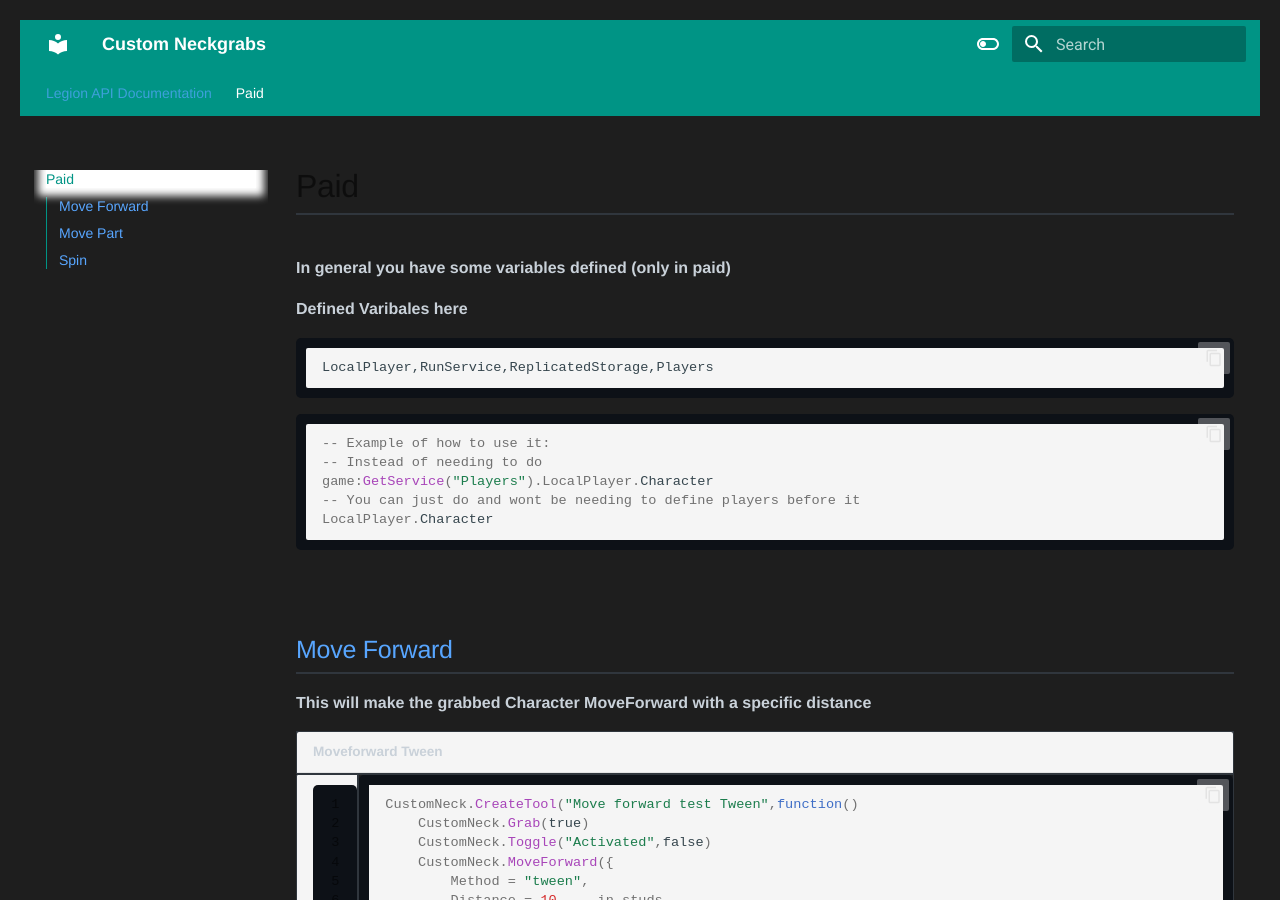
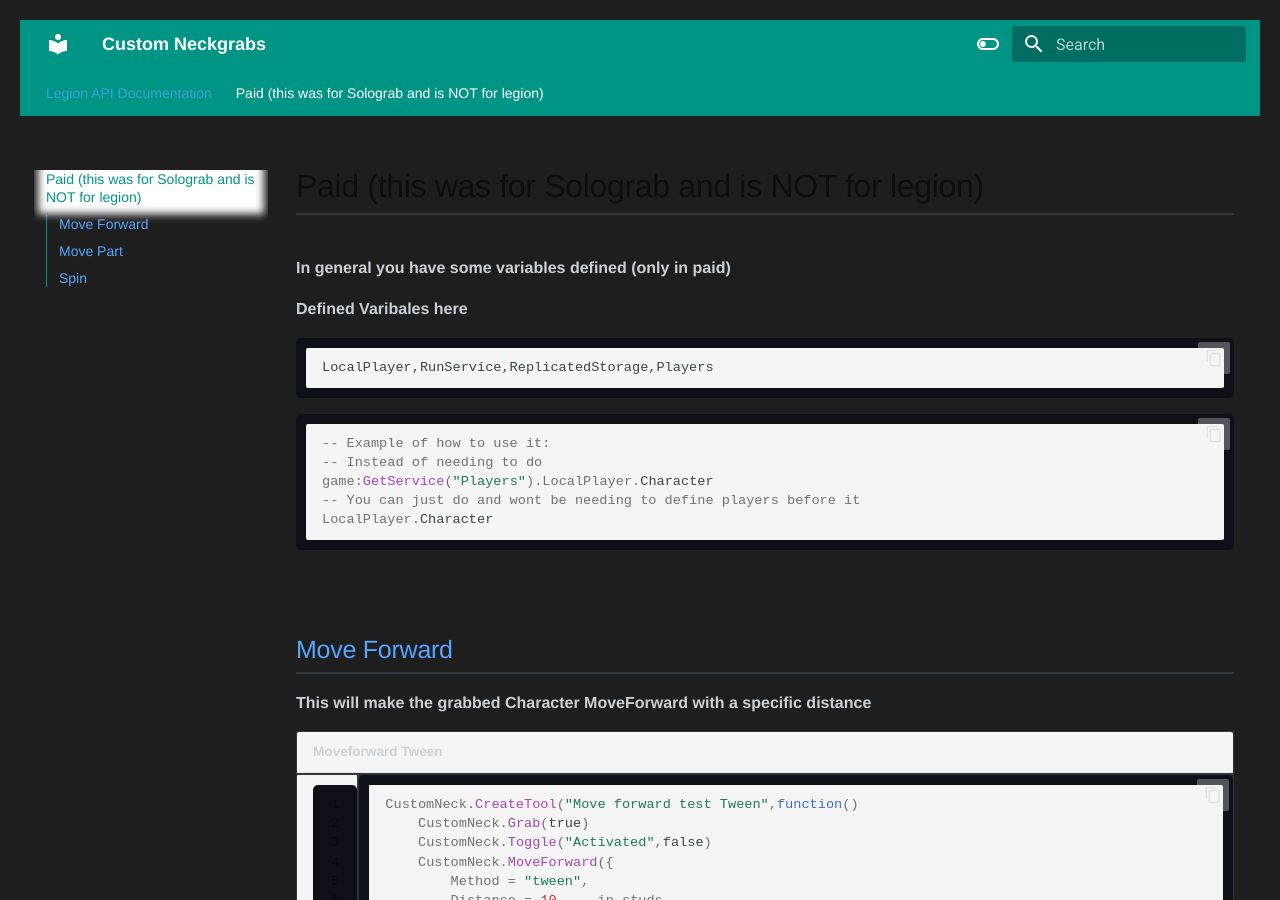
Before and after one commit to penguin-cmyk/neckgrab-documentation, an MkDocs documentation site: the page built from docs/paid.md, in a window 1280 px wide and 900 px high. Built offline with MkDocs 1.6.1 and Material for MkDocs 9.7.7, drawn with Linux system fonts in a browser that asks for light colours.

Commit message:
Update paid.md

```diff
--- a/docs/paid.md
+++ b/docs/paid.md
@@ -1,4 +1,4 @@
-# Paid
+# Paid (this was for Solograb and is NOT for legion)
 **In general you have some variables defined (only in paid)**
 
 
```
